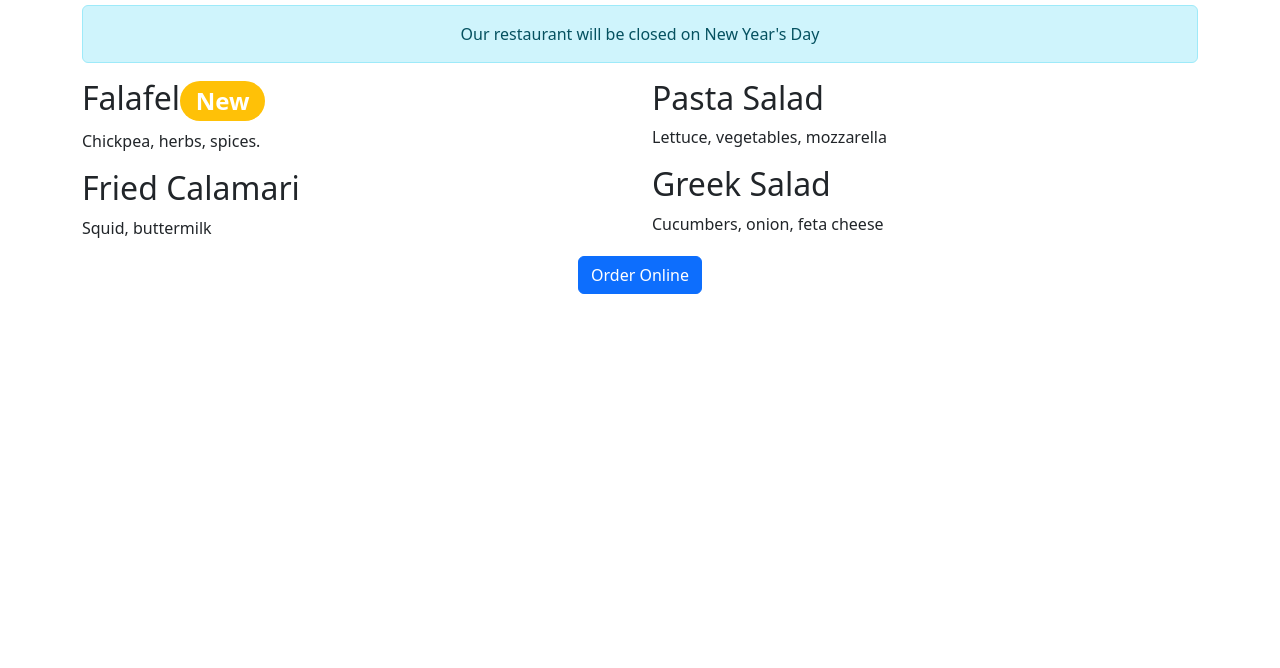
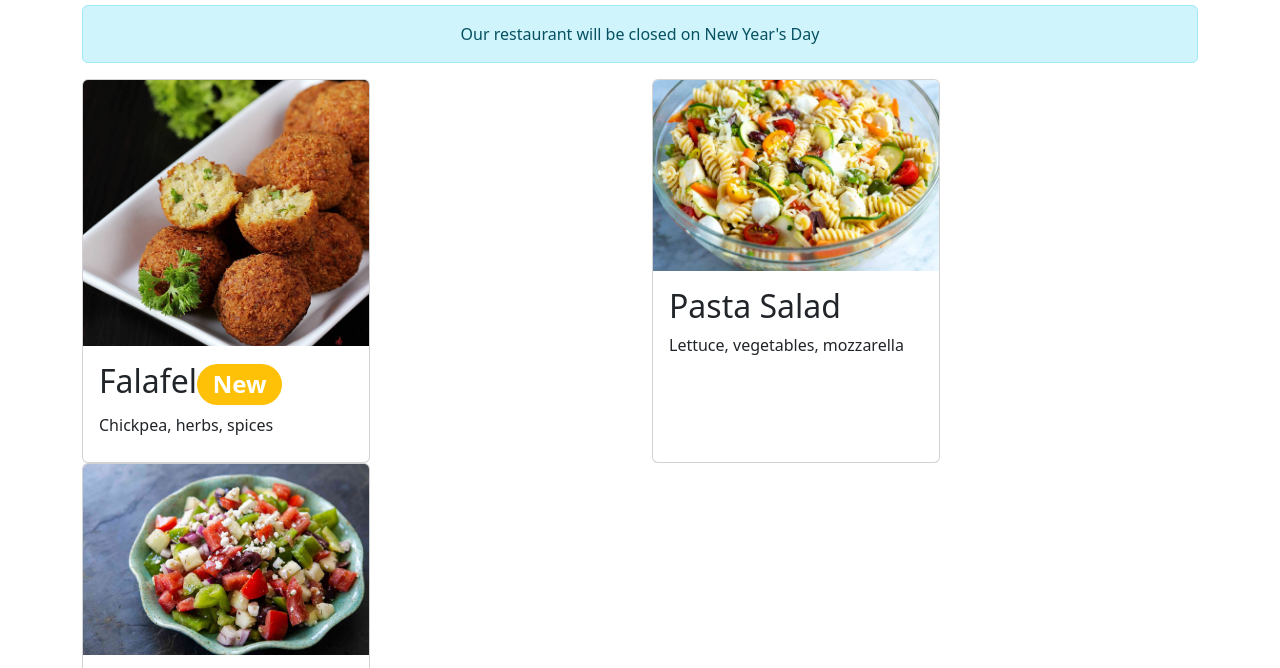
Before and after one commit to PivtoranisV/little-lemon-website, a plain HTML site: page index.html in a window 1280 px wide. Shown: the part 266-934 px from the top of the page. Before the commit the page ends 800 px from the top, so only its background shows below. Drawn offline with nearby package versions, Linux system fonts and the light colour scheme.

Commit message:
Added cards layout

```diff
--- a/index.html
+++ b/index.html
@@ -3,7 +3,7 @@
   <head>
     <meta charset="utf-8" />
     <meta name="viewport" content="width=device-width, initial-scale=1" />
-    <title>Bootstrap demo</title>
+    <title>Little Lemon</title>
     <link
       href="https://cdn.jsdelivr.net/npm/bootstrap@5.3.0-alpha1/dist/css/bootstrap.min.css"
       rel="stylesheet"
@@ -32,16 +32,33 @@
       </div>
       <div class="row">
         <div class="col-12 col-lg-6">
-          <h2>Falafel<span class="badge rounded-pill bg-warning">New</span></h2>
-          <p>Chickpea, herbs, spices.</p>
-          <h2>Fried Calamari</h2>
-          <p>Squid, buttermilk</p>
+          <div class="card" style="width: 18rem; height: 24rem">
+            <img src="falafel-recipe.jpg" class="card-img-top" alt="falafel" />
+            <div class="card-body">
+              <h2 class="card-title">
+                Falafel<span class="badge rounded-pill bg-warning">New</span>
+              </h2>
+              <p class="card-text">Chickpea, herbs, spices</p>
+            </div>
+          </div>
         </div>
         <div class="col-12 col-lg-6">
-          <h2>Pasta Salad</h2>
-          <p>Lettuce, vegetables, mozzarella</p>
-          <h2>Greek Salad</h2>
-          <p>Cucumbers, onion, feta cheese</p>
+          <div class="card" style="width: 18rem; height: 24rem">
+            <img src="pasta-salad.jpg" class="card-img-top" alt="Pasta Salad" />
+            <div class="card-body">
+              <h2 class="card-title">Pasta Salad</h2>
+              <p class="card-text">Lettuce, vegetables, mozzarella</p>
+            </div>
+          </div>
+        </div>
+        <div class="col-12 col-lg-6">
+          <div class="card" style="width: 18rem; height: 24rem">
+            <img src="greek-salad.jpg" class="card-img-top" alt="Greek Salad" />
+            <div class="card-body">
+              <h2 class="card-title">Greek Salad</h2>
+              <p class="card-text">Cucumbers, onion, feta cheese</p>
+            </div>
+          </div>
         </div>
       </div>
       <div class="row">
```
Also changed, not shown: falafel-recipe.jpg (added), greek-salad.jpg (added), pasta-salad.jpg (added).
